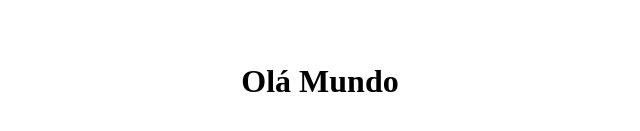
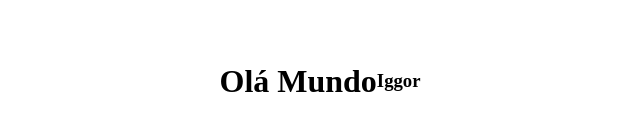
Before and after one commit to adilsonoj/aula-git, a plain HTML site: page index.html in a window 1280 px wide. Shown: the part 327-458 px from the top of the page, without its empty margins (328-968 px from the left). Drawn offline with Linux system fonts and the light colour scheme.

Commit message:
adiciona nome

```diff
--- a/index.html
+++ b/index.html
@@ -18,6 +18,7 @@
 
 <body>
     <h1>Olá Mundo</h1>
+    <h3>Iggor</h3>
 </body>
 
 </html>
```
